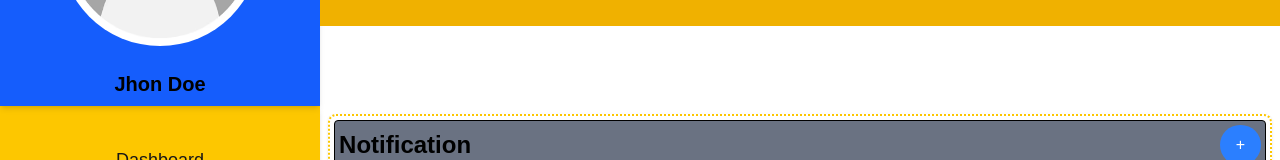
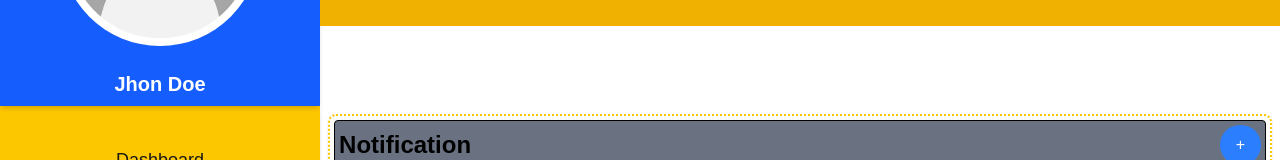
Before and after one commit to juls-bit/juls-bit, a Next.js app: page /faculty/dashboard in a window 1280 px wide. Shown: the part 174-334 px from the top of the page. Built offline with nearby package versions, Linux system fonts and the light colour scheme.

Commit message:
Update the faculty dashboard and added some functions

```diff
--- a/app/faculty/dashboard/page.js
+++ b/app/faculty/dashboard/page.js
@@ -172,7 +172,7 @@ export default function Dashboard() {
             height={200}
             className="rounded-full w-50 h-50 object-cover mb-4"
           />
-          <h5 className="text-xl font-bold text-black mt-2 m-0">Jhon Doe</h5>
+          <h5 className="text-xl font-bold text-white mt-2 m-0">Jhon Doe</h5>
         </div>
         <header className="flex-1 flex items-center justify-center relative">
           <h1 className="bg-yellow-500 w-5/5 text-center text-4xl font-bold text-black p-10.5 py-20">
```
